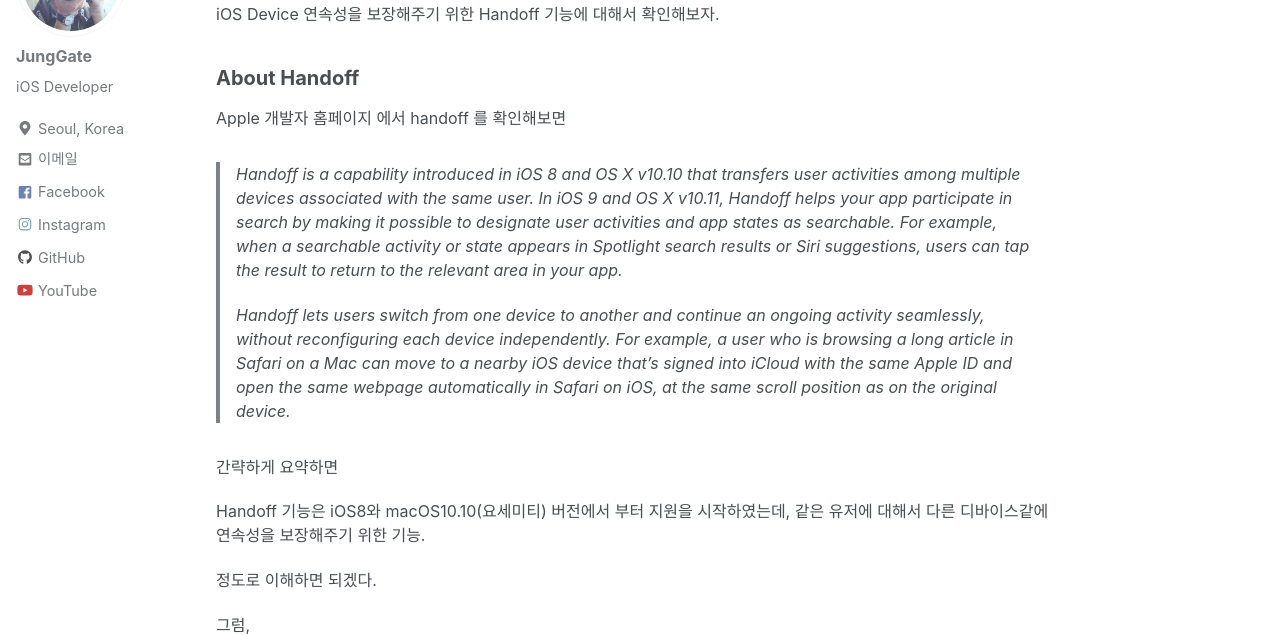
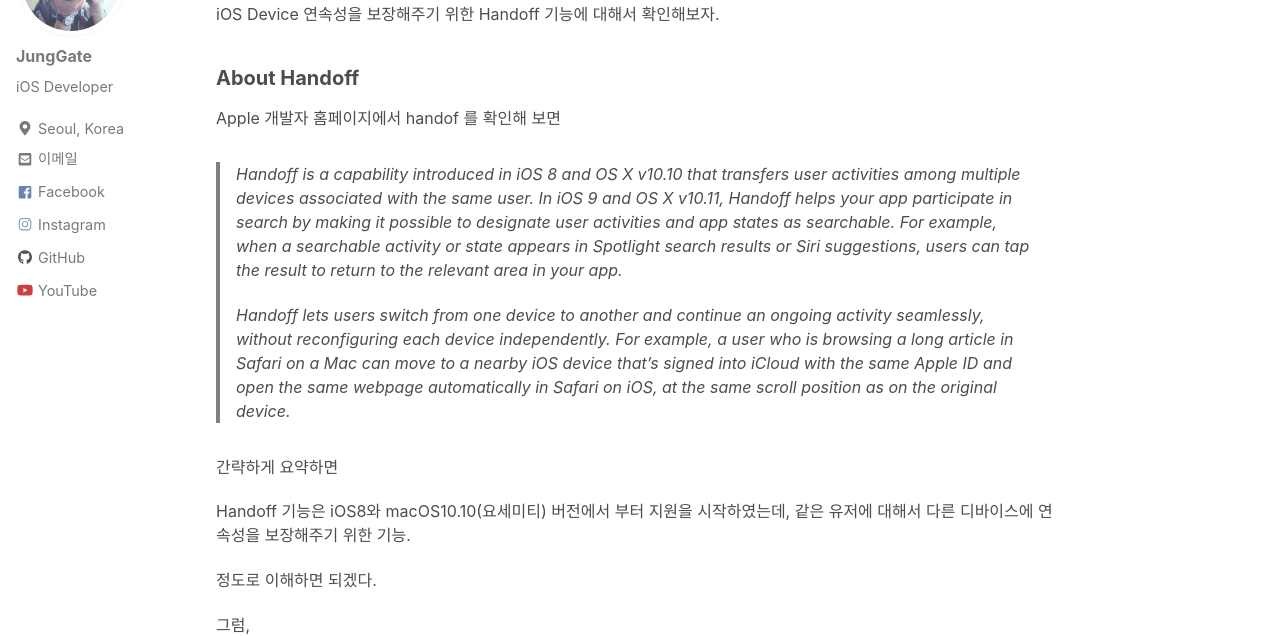
Before and after one commit to JungGate/JungGate.github.io, a Jekyll site: the page built from _posts/2018-09-11-iOS_Handoff.md, in a window 1280 px wide and 900 px high. Shown: the part 183-819 px from the top of the window. Built offline with Jekyll 4.4.1, drawn with Linux system fonts in a browser that asks for light colours; nearby versions of some CDN libraries.

Commit message:
오타수정

```diff
--- a/_posts/2018-09-11-iOS_Handoff.md
+++ b/_posts/2018-09-11-iOS_Handoff.md
@@ -14,7 +14,7 @@ iOS Device 연속성을 보장해주기 위한 Handoff 기능에 대해서 확
 
 ## About Handoff
 
-[Apple 개발자 홈페이지](https://developer.apple.com/library/archive/documentation/UserExperience/Conceptual/Handoff/HandoffFundamentals/HandoffFundamentals.html#//apple_ref/doc/uid/TP40014338) 에서 handoff 를 확인해보면
+[Apple 개발자 홈페이지](https://developer.apple.com/library/archive/documentation/UserExperience/Conceptual/Handoff/HandoffFundamentals/HandoffFundamentals.html#//apple_ref/doc/uid/TP40014338)에서 handof 를 확인해 보면
 
 > Handoff is a capability introduced in iOS 8 and OS X v10.10 that transfers user activities among multiple devices associated with the same user. In iOS 9 and OS X v10.11, Handoff helps your app participate in search by making it possible to designate user activities and app states as searchable. For example, when a searchable activity or state appears in Spotlight search results or Siri suggestions, users can tap the result to return to the relevant area in your app.
 >
@@ -22,7 +22,7 @@ iOS Device 연속성을 보장해주기 위한 Handoff 기능에 대해서 확
 
 간략하게 요약하면
 
-Handoff 기능은 iOS8와  macOS10.10(요세미티) 버전에서 부터 지원을 시작하였는데, 같은 유저에 대해서 다른 디바이스같에 연속성을 보장해주기 위한 기능.
+Handoff 기능은 iOS8와  macOS10.10(요세미티) 버전에서 부터 지원을 시작하였는데, 같은 유저에 대해서 다른 디바이스에 연속성을 보장해주기 위한 기능.
 
 정도로 이해하면 되겠다.
 
```
